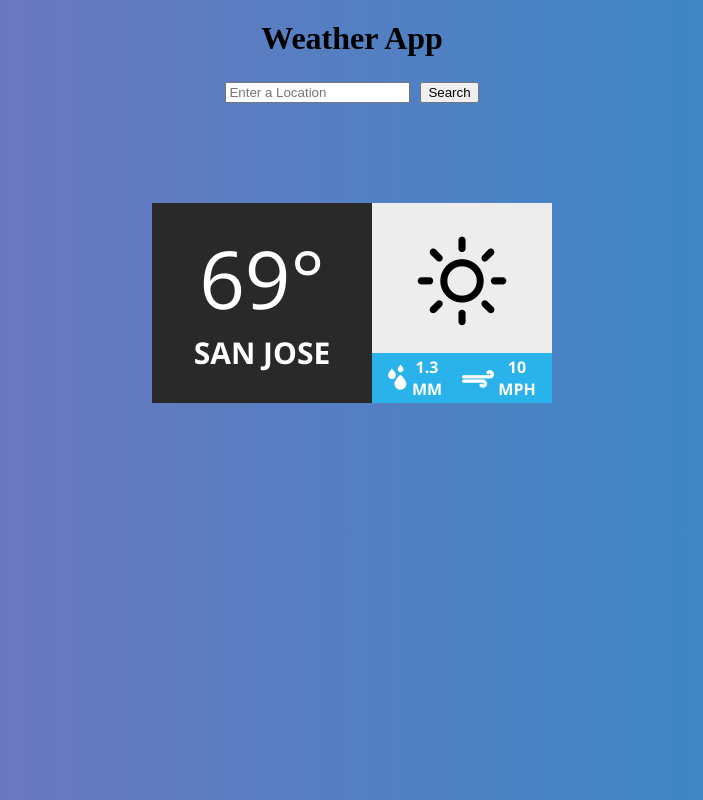
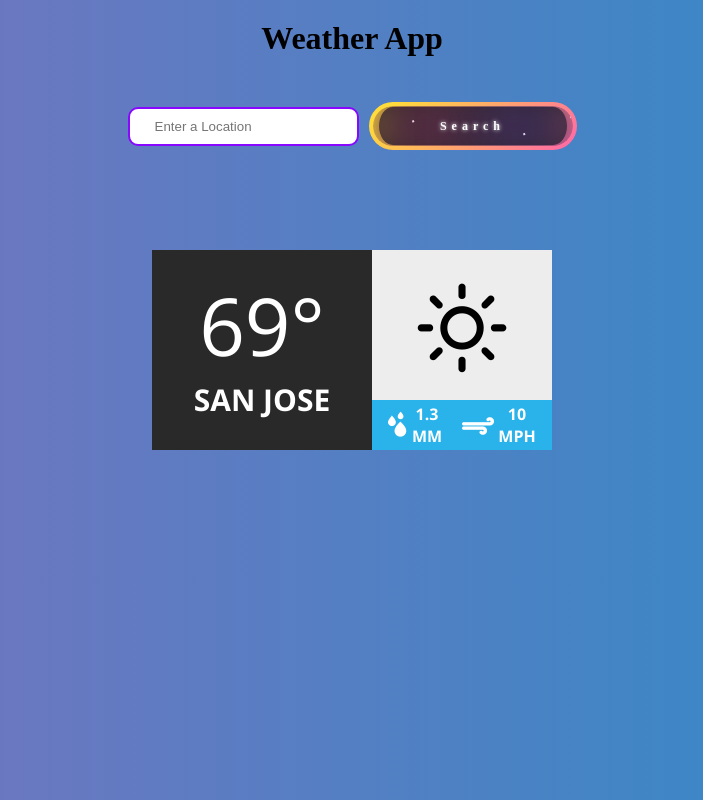
Before and after one commit to thejjwang/vanillaJSWeatherProj, a plain HTML site: page index.html in a window 1280 px wide. Shown: the whole page, without its empty margins (288-991 px from the left). Drawn offline with nearby package versions, Linux system fonts and the light colour scheme.

Commit message:
input/btn styling

```diff
--- a/index.html
+++ b/index.html
@@ -11,8 +11,18 @@
         <h1>Weather App</h1>
     </div>
     <div class="inputContainer">
-        <input id="userInput" type="text" placeholder="Enter a Location"></input>
-        <button id="searchBtn" type="button">Search</button>
+        <input id="userInput" type="text" class="input" placeholder="Enter a Location"></input>
+        <button id="searchBtn" class="btn" type="button">
+            <strong>Search</strong>
+            <div id="container-stars">
+              <div id="stars"></div>
+            </div>
+
+            <div id="glow">
+              <div class="circle"></div>
+              <div class="circle"></div>
+            </div>
+          </button>
     </div>
     <div id="weather_wrapper">
         <div class="weatherCard">
--- a/index.js
+++ b/index.js
@@ -22,4 +22,4 @@ const createButton = (previousSearch) => {
     buttonContainer.innerHTML += (`<button id={userInput.value}>${userInput.value}</button>`)
 }
 // for each button in button container need to add event listeners to direct them to that locations weathers
-buttonContainer.addEventListener('click',
+buttonContainer.addEventListener('click', )
--- a/styles.css
+++ b/styles.css
@@ -10,12 +10,23 @@
     justify-content: center;
     align-items: center;
 }
+.input {
+    color: #8707ff;
+    border: 2px solid #8707ff;
+    border-radius: 10px;
+    padding: 10px 25px;
+    max-width: 190px;
+   }
+   .input:active {
+    box-shadow: 2px 2px 15px #8707ff inset;
+   }
+
 .inputContainer {
     display: flex;
     justify-content: center;
     align-items: center;
     gap: 10px;
-    padding-top: 25px;
+    padding-top: 45px;
 }
 .buttonContainer {
     display: flex;
@@ -125,3 +136,171 @@ body {
   position: absolute;
   top: 5px;
 }
+.btn {
+    display: flex;
+    justify-content: center;
+    align-items: center;
+    width: 13rem;
+    overflow: hidden;
+    height: 3rem;
+    background-size: 300% 300%;
+    backdrop-filter: blur(1rem);
+    border-radius: 5rem;
+    transition: 0.5s;
+    animation: gradient_301 5s ease infinite;
+    border: double 4px transparent;
+    background-image: linear-gradient(#212121, #212121),  linear-gradient(137.48deg, #ffdb3b 10%,#FE53BB 45%, #8F51EA 67%, #0044ff 87%);
+    background-origin: border-box;
+    background-clip: content-box, border-box;
+  }
+
+  #container-stars {
+    position: absolute;
+    z-index: -1;
+    width: 100%;
+    height: 100%;
+    overflow: hidden;
+    transition: 0.5s;
+    backdrop-filter: blur(1rem);
+    border-radius: 5rem;
+  }
+
+  strong {
+    z-index: 2;
+    font-family: 'Avalors Personal Use';
+    font-size: 12px;
+    letter-spacing: 5px;
+    color: #FFFFFF;
+    text-shadow: 0 0 4px white;
+  }
+
+  #glow {
+    position: absolute;
+    display: flex;
+    width: 12rem;
+  }
+
+  .circle {
+    width: 100%;
+    height: 30px;
+    filter: blur(2rem);
+    animation: pulse_3011 4s infinite;
+    z-index: -1;
+  }
+
+  .circle:nth-of-type(1) {
+    background: rgba(254, 83, 186, 0.636);
+  }
+
+  .circle:nth-of-type(2) {
+    background: rgba(142, 81, 234, 0.704);
+  }
+
+  .btn:hover #container-stars {
+    z-index: 1;
+    background-color: #212121;
+  }
+
+  .btn:hover {
+    transform: scale(1.1)
+  }
+
+  .btn:active {
+    border: double 4px #FE53BB;
+    background-origin: border-box;
+    background-clip: content-box, border-box;
+    animation: none;
+  }
+
+  .btn:active .circle {
+    background: #FE53BB;
+  }
+
+  #stars {
+    position: relative;
+    background: transparent;
+    width: 200rem;
+    height: 200rem;
+  }
+
+  #stars::after {
+    content: "";
+    position: absolute;
+    top: -10rem;
+    left: -100rem;
+    width: 100%;
+    height: 100%;
+    animation: animStarRotate 90s linear infinite;
+  }
+
+  #stars::after {
+    background-image: radial-gradient(#ffffff 1px, transparent 1%);
+    background-size: 50px 50px;
+  }
+
+  #stars::before {
+    content: "";
+    position: absolute;
+    top: 0;
+    left: -50%;
+    width: 170%;
+    height: 500%;
+    animation: animStar 60s linear infinite;
+  }
+
+  #stars::before {
+    background-image: radial-gradient(#ffffff 1px, transparent 1%);
+    background-size: 50px 50px;
+    opacity: 0.5;
+  }
+
+  @keyframes animStar {
+    from {
+      transform: translateY(0);
+    }
+
+    to {
+      transform: translateY(-135rem);
+    }
+  }
+
+  @keyframes animStarRotate {
+    from {
+      transform: rotate(360deg);
+    }
+
+    to {
+      transform: rotate(0);
+    }
+  }
+
+  @keyframes gradient_301 {
+    0% {
+      background-position: 0% 50%;
+    }
+
+    50% {
+      background-position: 100% 50%;
+    }
+
+    100% {
+      background-position: 0% 50%;
+    }
+  }
+
+  @keyframes pulse_3011 {
+    0% {
+      transform: scale(0.75);
+      box-shadow: 0 0 0 0 rgba(0, 0, 0, 0.7);
+    }
+
+    70% {
+      transform: scale(1);
+      box-shadow: 0 0 0 10px rgba(0, 0, 0, 0);
+    }
+
+    100% {
+      transform: scale(0.75);
+      box-shadow: 0 0 0 0 rgba(0, 0, 0, 0);
+    }
+  }
```
